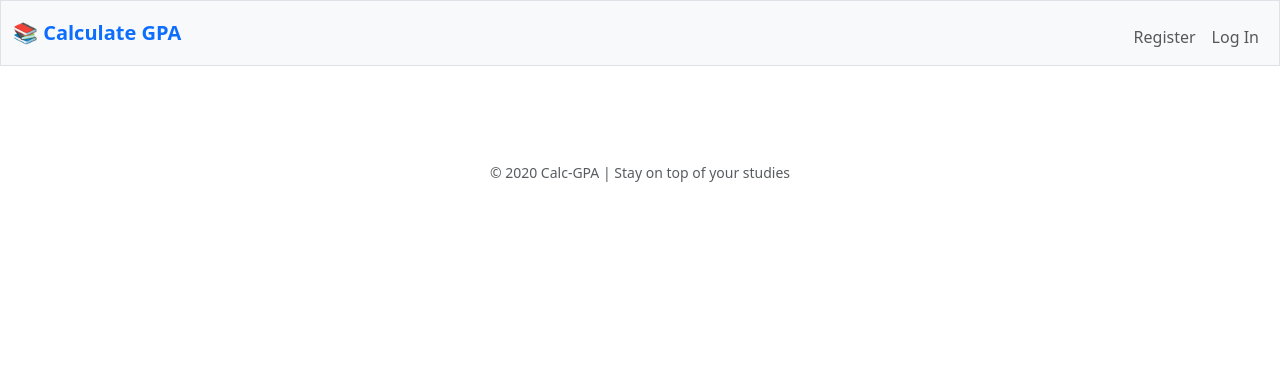
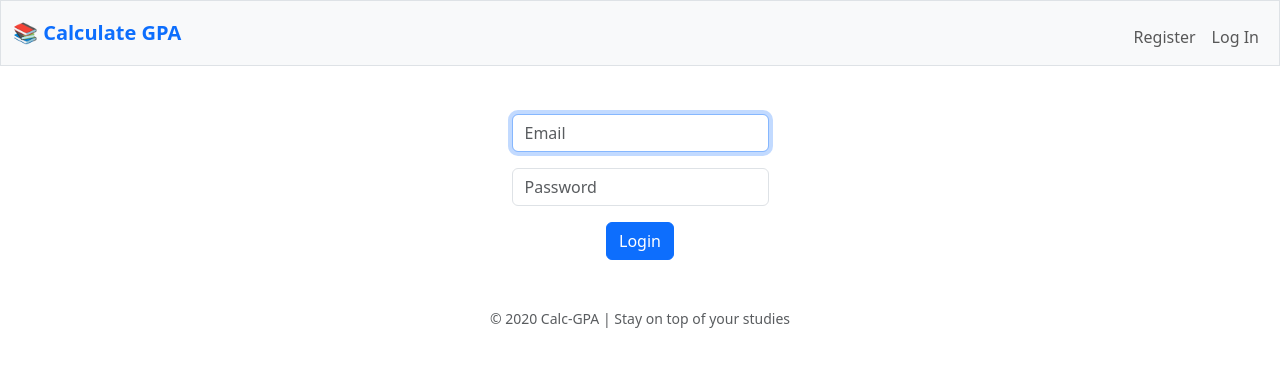
Before and after one commit to SupunED/gpa_calculator, a Flask app: template templates/login.html in a window 1280 px wide. Shown: the top 367 px of the page. Run offline with Flask 3, Linux system fonts and the light colour scheme; the template is opened without the code that fills it: most values are stand-ins (such as "Sample title", 1, 10 or a date in 2020); parts of the project's set-up code (start-up, migrations or seed data) failed here and were passed over.

Commit message:
Update Login & Register templates and Create decorated function to require login

```diff
--- a/app.py
+++ b/app.py
@@ -1,5 +1,6 @@
 from flask import Flask, render_template, flash, request
 import sqlite3
+from config import login_required
 
 app = Flask(__name__)
 
@@ -9,10 +10,11 @@ con = sqlite3.connect("gpa.db")
 cursor = con.cursor()
 
 @app.route("/")
+@login_required
 def index():
     return render_template("index.html")
 
-@app.route("/login", method=["GET", "POST"])
+@app.route("/login", methods=["GET", "POST"])
 def login():
 
     # If user requests login page
@@ -24,7 +26,7 @@ def login():
         # Yet to implement
         pass
 
-@app.route("/register", method=["GET", "POST"])
+@app.route("/register", methods=["GET", "POST"])
 def register():
 
     # if the user requests the register page
@@ -36,12 +38,16 @@ def register():
         # Yet to implement
         pass
 
+
 @app.route("/ongoing")
+@login_required
 def ongoing():
     # Yet to implement
     pass
 
+
 @app.route("/results")
+@login_required
 def results():
     # Yet to implement
     pass
--- a/templates/login.html
+++ b/templates/login.html
@@ -1,3 +1,15 @@
 {% extends "layout.html" %}
 
-{% block title %} Login {% endblock title %} Login
+{% block title %} Login {% endblock title %}
+
+{% block main %}
+    <form action="/login" method="post">
+        <div class="mb-3">
+            <input autocomplete="off" autofocus class="form-control mx-auto w-auto" name="email" placeholder="Email" type="email">
+        </div>
+        <div class="mb-3">
+            <input class="form-control mx-auto w-auto" name="password" placeholder="Password" type="password">
+        </div>
+        <button class="btn btn-primary d-block mx-auto" type="submit">Login</button>
+    </form>
+{% endblock %}
```
Also changed, not shown: config.py (added, +11 -0 lines), templates/register.html (+28 -0 lines).
